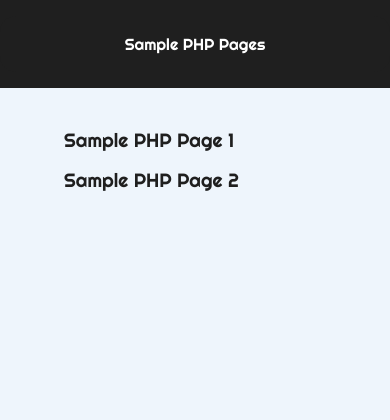
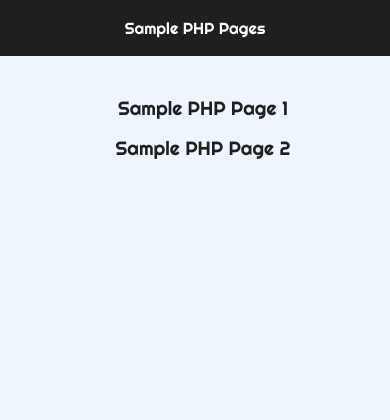
Before and after one commit to isaiahnoelsalazar/my-website_old, a PHP site: page /php/index.php in a window 390 px wide. Shown: the top 420 px of the page. After the commit the page ends 159 px from the top, so only its background shows below. Run offline with PHP 8.4, Linux system fonts and the light colour scheme.

Commit message:
PHP test (8)

```diff
--- a/css/sample_php_pages.css
+++ b/css/sample_php_pages.css
@@ -24,10 +24,10 @@ body {
     background-color: var(--black);
     border-radius: 16px;
     color: white;
-    cursor: pointer;
     display: flex;
     height: 56px;
     justify-content: center;
+    margin: 0;
 }
 .selected {
     background-color: var(--primary-color);
@@ -55,10 +55,6 @@ body {
 #pages-div-1 {
     padding: 8px 0;
 }
-#pages-div-1 > h2 {
-    margin: 0;
-    width: 720px;
-}
 #page-list {
     align-items: center;
     cursor: pointer;
@@ -72,17 +68,9 @@ body {
     color: var(--black);
     font-size: larger;
     padding: 8px;
+    text-align: center;
     text-decoration: none;
-    width: 600px;
 }
 #page-list > a:hover {
     text-decoration: underline;
 }
-@media (max-width: 800px) {
-    #pages-div-1, #pages-div-1 > h2 {
-        width: calc(100% - 32px);
-    }
-    #page-list > a {
-        width: calc(100% - 64px);
-    }
-}
```
